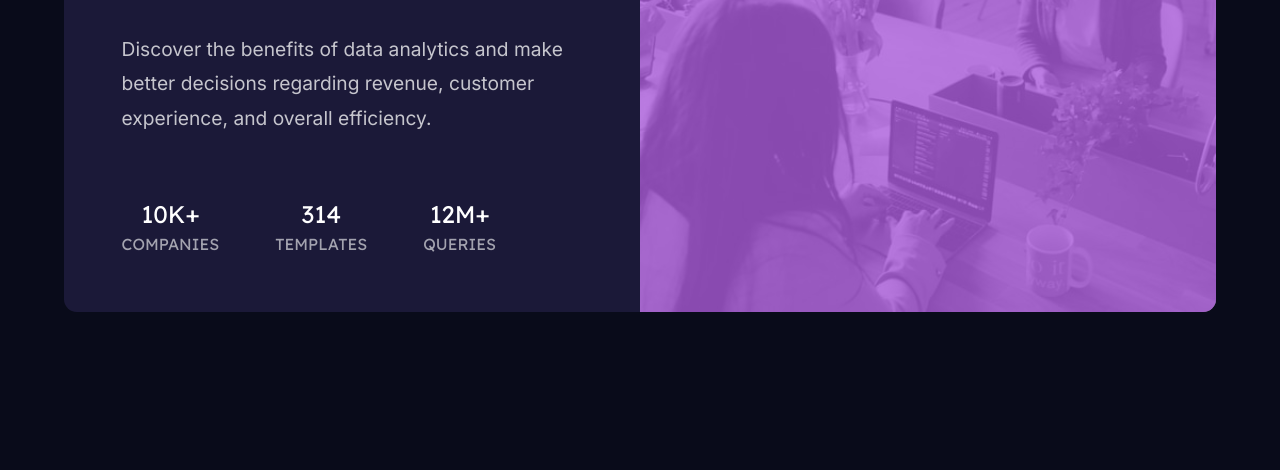
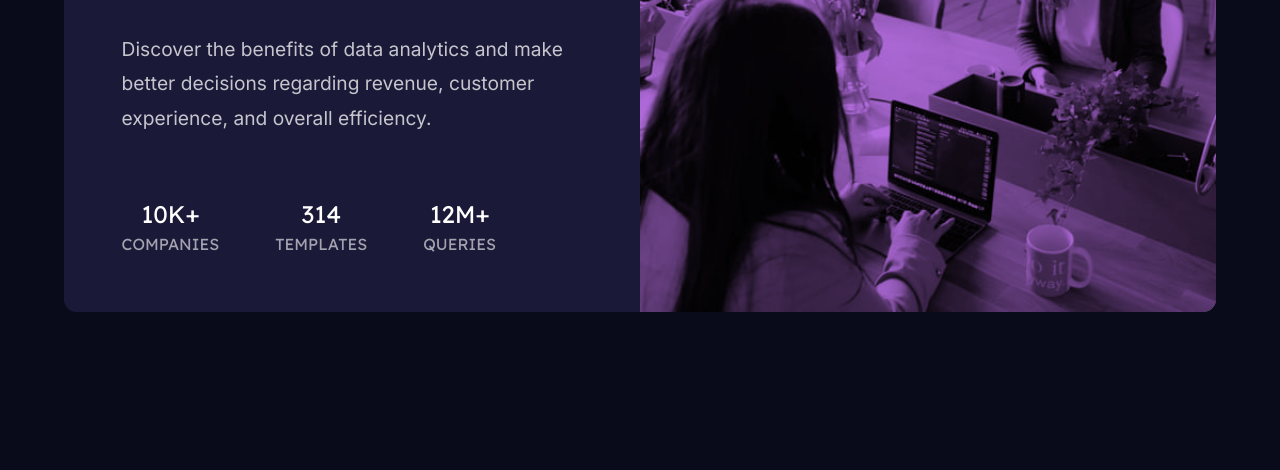
Before and after one commit to humbl3LilaS/stats_preview_card_component, a plain HTML site: page index.html in a window 1280 px wide. Shown: the part 330-800 px from the top of the page. Drawn offline with Linux system fonts and the light colour scheme.

Commit message:
resubmission_after_report_three

```diff
--- a/style.css
+++ b/style.css
@@ -70,7 +70,8 @@ main {
   inset: 0;
   width: 100%;
   background-color: var(--c-accent);
-  opacity: 0.8;
+  opacity: 0.9;
+  mix-blend-mode: multiply;
 }
 
 .card-banner > img {
```
